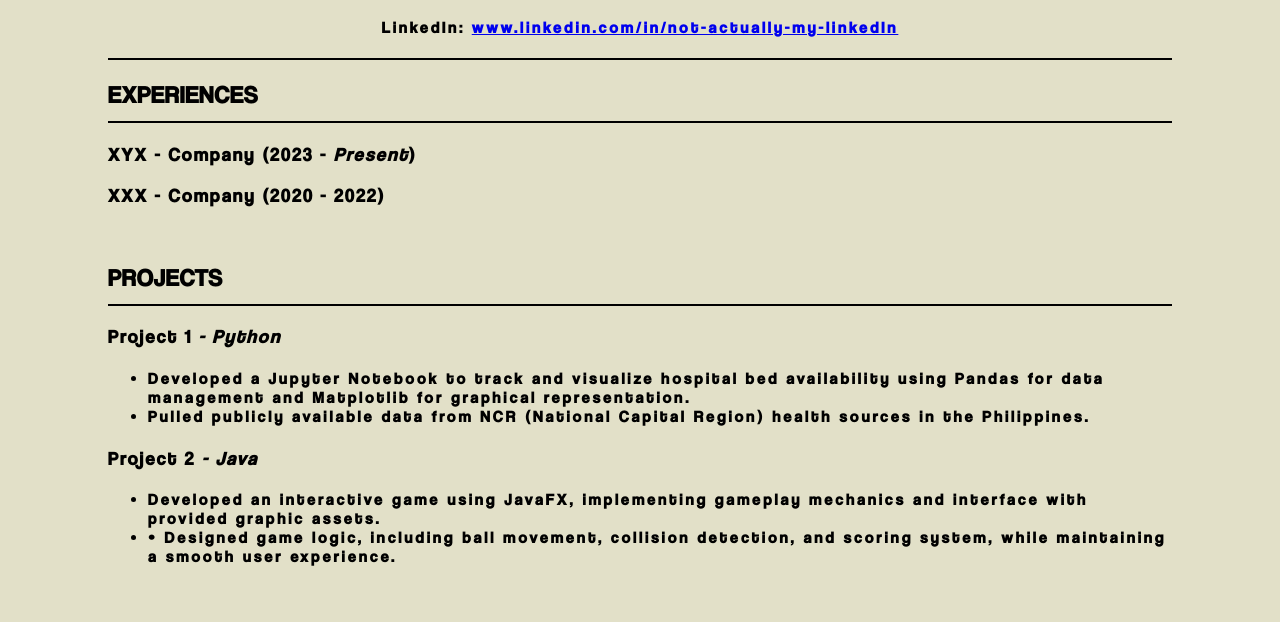
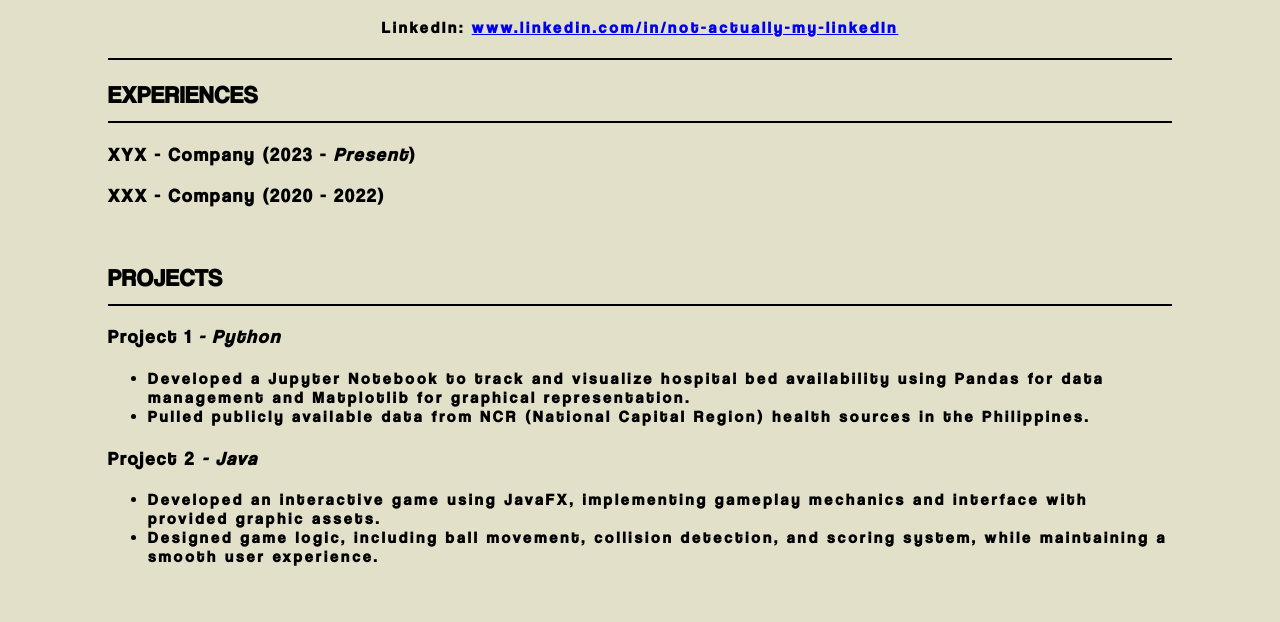
Before and after one commit to zaveus/zaveus.github.io, a plain HTML site: page myResume.html in a window 1280 px wide. Shown: the part 142-764 px from the top of the page. Drawn offline with Linux system fonts and the light colour scheme.

Commit message:
Update myResume.html

```diff
--- a/myResume.html
+++ b/myResume.html
@@ -43,7 +43,7 @@
         <h4>
             <ul>
                 <li>Developed an interactive game using JavaFX, implementing gameplay mechanics and interface with provided graphic assets.</li>
-                <li>•	Designed game logic, including ball movement, collision detection, and scoring system, while maintaining a smooth user experience.</li>
+                <li>Designed game logic, including ball movement, collision detection, and scoring system, while maintaining a smooth user experience.</li>
 
             </ul>
         </h4>
```
